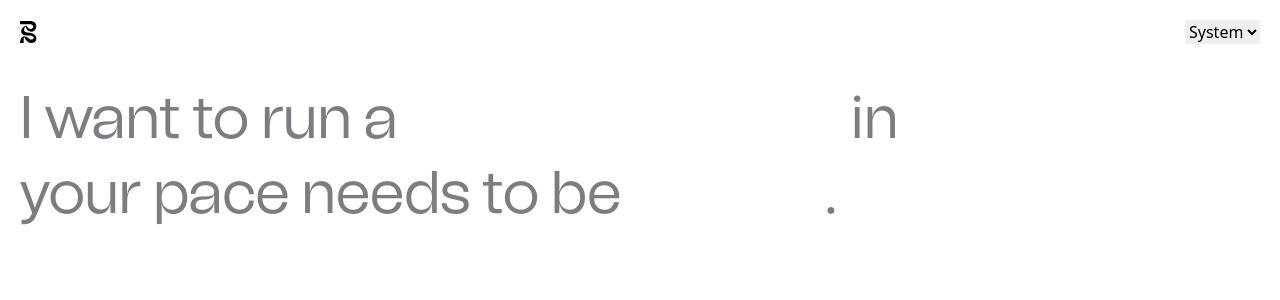
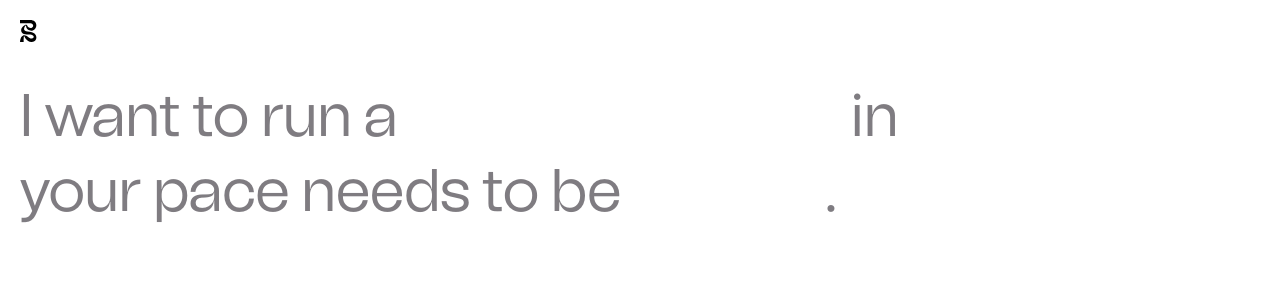
Before and after one commit to tlcottr/banditpacer, a Next.js app: page / in a window 1280 px wide. Shown: the top 300 px of the page. Built offline with nearby package versions, Linux system fonts and the light colour scheme.

Commit message:
overflow-hidden

```diff
--- a/components/Header/index.js
+++ b/components/Header/index.js
@@ -1,12 +1,10 @@
 import React from "react";
 import Symbol from "../Symbol";
-import ThemeChanger from "../ThemeChanger";
 
 const Header = () => {
   return (
     <div className="flex flex-row w-full items-center justify-between">
       <Symbol />
-      <ThemeChanger />
     </div>
   );
 };
--- a/components/Layout/index.js
+++ b/components/Layout/index.js
@@ -3,7 +3,7 @@
 
 const Layout = ({ children }) => {
   return (
-    <div className="flex flex-col p-5">
+    <div className="flex flex-col p-5 overflow-hidden">
       <Header />
       <main>{children}</main>
     </div>
```
